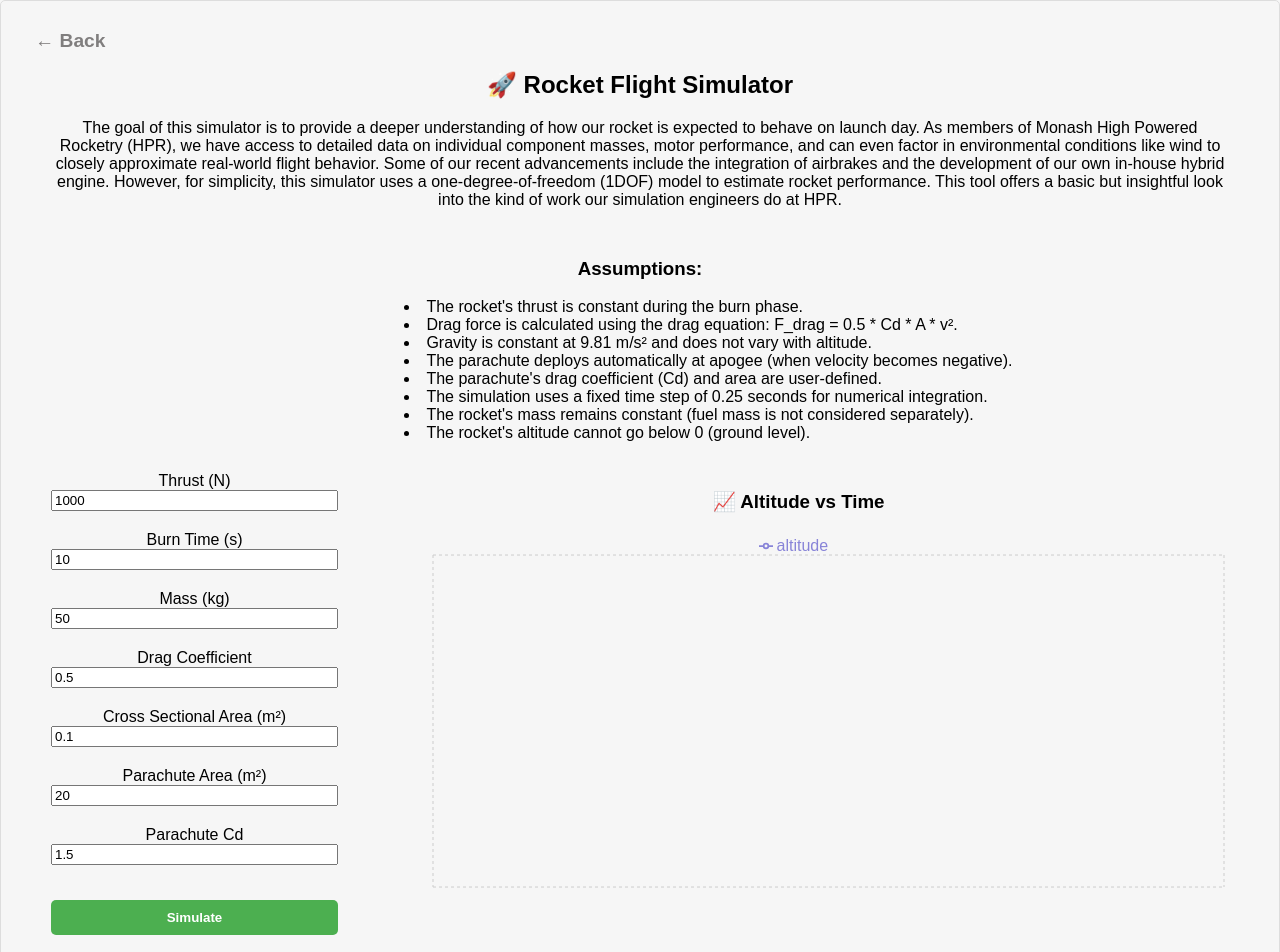
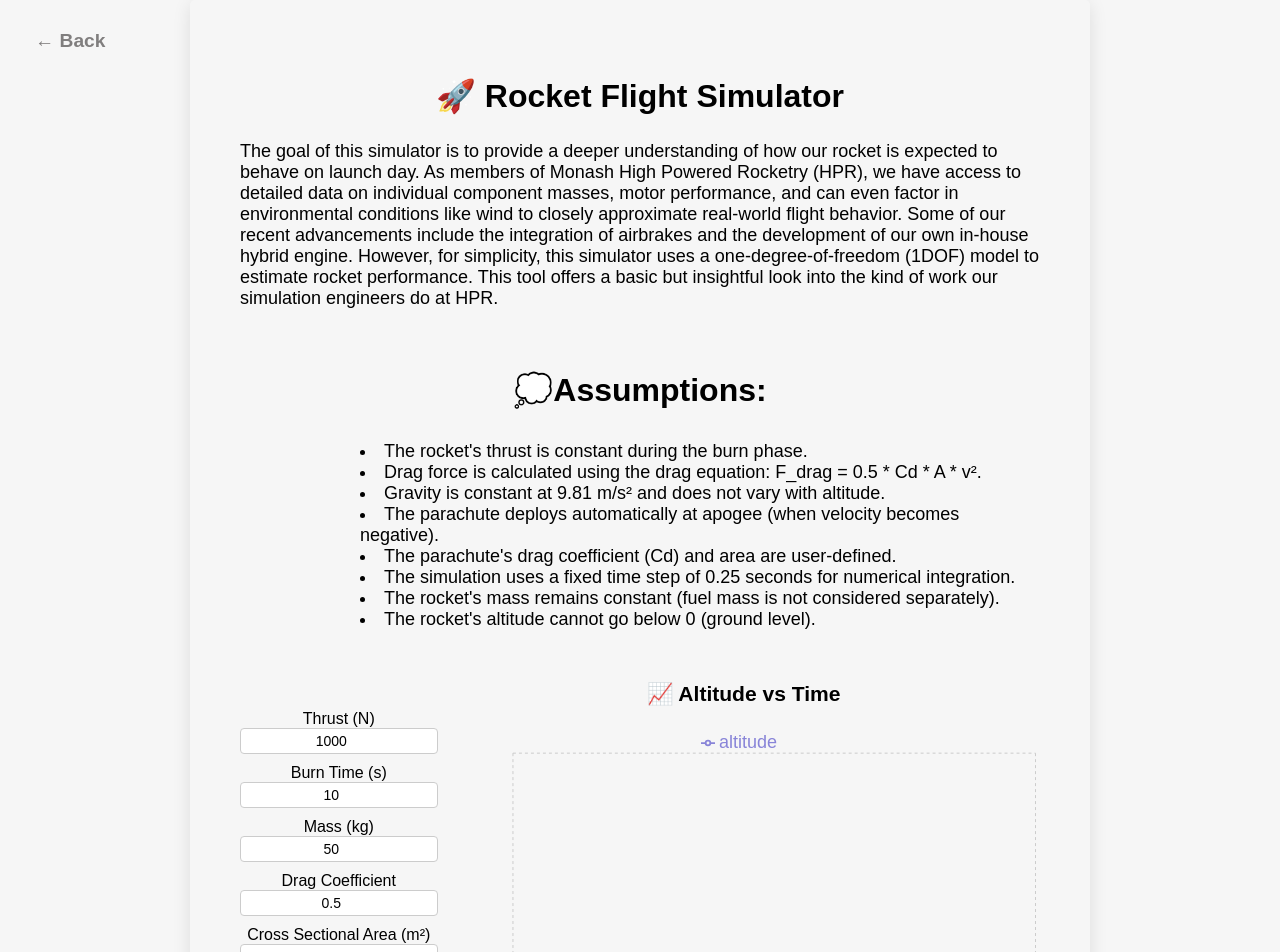
Before and after one commit to VincentG03/macathon_v2, a React (Create React App) app in the folder my-app/: page /rocket-simulator in a window 1280 px wide. Shown: the top 952 px of the page. Built offline with nearby package versions, Linux system fonts and the light colour scheme.

Commit message:
mdn and hpr virtual experience ui touch ups

```diff
--- a/my-app/src/HPR_VE.js
+++ b/my-app/src/HPR_VE.js
@@ -90,16 +90,16 @@ const RocketSimulator = () => {
                 ← Back
             </button>
         <div style={styles.description}>
-          <h2>🚀 Rocket Flight Simulator</h2>
-          <p>
+          <h2 style={{ fontSize: '32px'}}>🚀 Rocket Flight Simulator</h2>
+          <p style={{ textAlign: "left"}}>
           The goal of this simulator is to provide a deeper understanding of how our rocket is expected to behave on launch day. As members of Monash High Powered Rocketry (HPR), we have access to detailed data on individual component masses, motor performance, and can even factor in environmental conditions like wind to closely approximate real-world flight behavior.
 
 Some of our recent advancements include the integration of airbrakes and the development of our own in-house hybrid engine. However, for simplicity, this simulator uses a one-degree-of-freedom (1DOF) model to estimate rocket performance.
 
 This tool offers a basic but insightful look into the kind of work our simulation engineers do at HPR.
           </p>
-          <h3 style={{ paddingTop: '30px' }}>Assumptions:</h3>
-          <ul style={{ listStylePosition: "inside", paddingLeft: "30%", margin: "0", textAlign: "left" }}>
+          <h3 style={{ paddingTop: '30px', fontSize: '32px'}}>💭Assumptions:</h3>
+          <ul style={{ listStylePosition: "inside", paddingLeft: "15%", margin: "0", textAlign: "left" }}>
             <li>The rocket's thrust is constant during the burn phase.</li>
             <li>Drag force is calculated using the drag equation: F_drag = 0.5 * Cd * A * v².</li>
             <li>Gravity is constant at 9.81 m/s² and does not vary with altitude.</li>
@@ -115,31 +115,31 @@ This tool offers a basic but insightful look into the kind of work our simulatio
           <div style={styles.sidebar}>
             <div style={styles.inputGroup}>
               <label>Thrust (N)</label>
-              <input type="number" value={thrust} onChange={(e) => setThrust(Number(e.target.value))} />
+              <input type="number" value={thrust} onChange={(e) => setThrust(Number(e.target.value))} style={styles.input}/>
             </div>
             <div style={styles.inputGroup}>
               <label>Burn Time (s)</label>
-              <input type="number" value={burnTime} onChange={(e) => setBurnTime(Number(e.target.value))} />
+              <input type="number" value={burnTime} onChange={(e) => setBurnTime(Number(e.target.value))} style={styles.input}/>
             </div>
             <div style={styles.inputGroup}>
               <label>Mass (kg)</label>
-              <input type="number" value={mass} onChange={(e) => setMass(Number(e.target.value))} />
+              <input type="number" value={mass} onChange={(e) => setMass(Number(e.target.value))} style={styles.input}/>
             </div>
             <div style={styles.inputGroup}>
               <label>Drag Coefficient</label>
-              <input type="number" value={dragCoefficient} onChange={(e) => setDragCoefficient(Number(e.target.value))} />
+              <input type="number" value={dragCoefficient} onChange={(e) => setDragCoefficient(Number(e.target.value))} style={styles.input}/>
             </div>
             <div style={styles.inputGroup}>
               <label>Cross Sectional Area (m²)</label>
-              <input type="number" value={area} onChange={(e) => setArea(Number(e.target.value))} />
+              <input type="number" value={area} onChange={(e) => setArea(Number(e.target.value))} style={styles.input}/>
             </div>
             <div style={styles.inputGroup}>
               <label>Parachute Area (m²)</label>
-              <input type="number" value={parachuteArea} onChange={(e) => setParachuteArea(Number(e.target.value))} />
+              <input type="number" value={parachuteArea} onChange={(e) => setParachuteArea(Number(e.target.value))} style={styles.input}/>
             </div>
             <div style={styles.inputGroup}>
               <label>Parachute Cd</label>
-              <input type="number" value={parachuteCd} onChange={(e) => setParachuteCd(Number(e.target.value))} />
+              <input type="number" value={parachuteCd} onChange={(e) => setParachuteCd(Number(e.target.value))} style={styles.input}/>
             </div>
             <button style={styles.button} onClick={simulateFlight}>Simulate</button>
           </div>
@@ -179,9 +179,9 @@ This tool offers a basic but insightful look into the kind of work our simulatio
         </div>
         <div style={styles.footer}>
   <p>
-    <strong>
+    {/* <strong> */}
       What variables do you think are missing or have not been considered in this 1DOF simulation? Consider factors like wind, air density variations, or other real-world complexities that could affect rocket performance.
-    </strong>
+    {/* </strong> */}
   </p>
 </div>
       </div>
@@ -194,15 +194,16 @@ This tool offers a basic but insightful look into the kind of work our simulatio
       display: 'flex',
       flexDirection: 'column',
       alignItems: 'center', // Center content horizontally
-        maxWidth: '1300px', // Set a fixed width for the content
+      maxWidth: '800px', // Set a fixed width for the content
       margin: '0 auto', // Center the container on the page
       padding: '50px', // Add padding for spacing
       paddingBottom: '80px', // Add extra padding to ensure scrollbar visibility
       fontFamily: 'Arial, sans-serif',
       gap: '30px',
       textAlign: 'center', // Center-align all text
-        border: '1px solid #ddd',
+      boxShadow: '0 4px 18px rgba(0, 0, 0, 0.1)', // Adding shadow instead of border
       borderRadius: '5px',
+      fontSize: '18px'
     },
       backButton: {
         position: 'absolute', // Position it at the top left
@@ -220,7 +221,7 @@ This tool offers a basic but insightful look into the kind of work our simulatio
       content: {
         display: 'flex',
         flexDirection: 'row', // Arrange inputs and graph side by side
-        gap: '30px',
+        gap: '10px',
         width: '100%', // Ensure content takes up full width
         justifyContent: 'space-between', // Add spacing between inputs and graph
         paddingBottom: '20px', // Add padding to the bottom of the content area
@@ -230,6 +231,8 @@ This tool offers a basic but insightful look into the kind of work our simulatio
         flexDirection: 'column',
         gap: '10px',
         width: '25%', // Set width to 25% for a 1:3 ratio
+        paddingTop: '50px',
+        fontSize: '16px'
       },
       chartArea: {
         width: '75%', // Set width to 75% for a 1:3 ratio
@@ -237,8 +240,20 @@ This tool offers a basic but insightful look into the kind of work our simulatio
       inputGroup: {
         display: 'flex',
         flexDirection: 'column',
-      marginBottom: '10px',
+        marginBottom: '0px',
+
       },
+      input: {
+        height: '26px',
+        textAlign: 'center',           // ⬅️ Horizontally center the text
+        padding: '0',                  // ⬅️ Remove side padding if needed
+        fontSize: '14px',
+        borderRadius: '4px',
+        border: '1px solid #ccc',
+        boxSizing: 'border-box',
+        lineHeight: '36px',            // ⬅️ Helps vertical alignment if needed
+      },
+
     footer: {
       marginTop: '20px',
       padding: '10px',
@@ -248,7 +263,7 @@ This tool offers a basic but insightful look into the kind of work our simulatio
       textAlign: 'center',
     },
     button: {
-      marginTop: '15px',
+      marginTop: '5px',
       padding: '10px',
       backgroundColor: '#4CAF50',
       color: 'white',
@@ -256,6 +271,7 @@ This tool offers a basic but insightful look into the kind of work our simulatio
       border: 'none',
       borderRadius: '5px',
       cursor: 'pointer',
+      fontSize: '17px'
     },
   };
 
--- a/my-app/src/MDN_VE.css
+++ b/my-app/src/MDN_VE.css
@@ -38,6 +38,8 @@
 
   .button-success {
     background: #28a745;
+    padding-left: 15px;
+    padding-right: 15px;
   }
 
   /* Input styles */
--- a/my-app/src/MDN_VE.js
+++ b/my-app/src/MDN_VE.js
@@ -105,30 +105,30 @@ const navigate = useNavigate();
       <button className="back-button" onClick={() => navigate(-1)}>
         ← Back
       </button>
-      <h1>🌈✨MDN Virtual Experience✨🌈</h1>
+      <h1 style={{ fontSize: '32px'}}>🌈✨MDN Virtual Experience✨🌈</h1>
 
       {/* Iris Dataset Information */}
       <div className="section">
-        <h2>🌸 The Iris Dataset</h2>
-        <p>
+        <h2 style={{ fontSize: '28px'}}>🌸 The Iris Dataset</h2>
+        <p style={{ fontSize: '18px'}}>
           The Iris dataset is a famous dataset in machine learning, often used for classification tasks.
           It contains measurements of iris flowers from three different species: <strong>Setosa</strong>,
           <strong>Versicolor</strong>, and <strong>Virginica</strong>. The dataset is small and simple,
           making it an ideal starting point for learning about classification problems and machine learning algorithms.
         </p>
-        <h3 style={{ marginTop: "70px" }}>The Iris Dataset Features</h3>
-        <p>It has four features (also called attributes or inputs) for each flower:</p>
-        <ul style={{ listStylePosition: "inside", paddingLeft: "0", margin: "0", textAlign: "center" }}>
+        <h3 style={{ marginTop: "70px", fontSize: '28px' }}>The Iris Dataset Features</h3>
+        <p style={{ fontSize: '18px'}}>It has four features (also called attributes or inputs) for each flower:</p>
+        <ul style={{ listStylePosition: "inside", paddingLeft: "0", margin: "0", textAlign: "center", fontSize: '18px'}}>
     <li>Sepal Length (in cm)</li>
     <li>Sepal Width (in cm)</li>
     <li>Petal Length (in cm)</li>
     <li>Petal Width (in cm)</li>
   </ul>
-        <p>
+        <p style={{ fontSize: '18px'}}>
           These four features are used to classify the flowers into one of the three species. Each sample (data point)
           in the dataset represents a flower, with its measurements and the corresponding label (the species).
         </p>
-        <h3 style={{ marginTop: "70px" }}>Example Data Points</h3>
+        <h3 style={{ marginTop: "70px", fontSize: '28px' }}>Example Data Points</h3>
         <table style={{ width: "100%", borderCollapse: "collapse", marginTop: "10px" }}>
           <thead>
             <tr>
@@ -165,13 +165,23 @@ const navigate = useNavigate();
         </table>
       </div>
 
-      <h2 style={{ marginTop: "70px" }}>🧠 Learn AI by Training a Model</h2>
-      <p>This app uses a simple dataset (Iris) to show how machines learn from data.</p>
+      <h2 style={{ marginTop: "70px", fontSize: '28px' }}>🧠 Learn AI by Training a Model</h2>
+      <p style={{ fontSize: '18px' }}>This app uses a simple dataset (Iris) to show how machines learn from data.
+      </p>
+      <p style={{ fontSize: '18px' }}>
+        One common way to adjust the training results of your model is to change the learning rate and the number of epochs (training loops).
+      </p>
+      <ul style={{ listStylePosition: "inside", paddingLeft: "40px", margin: "0", textAlign: "left", fontSize: '18px'}}>
+    <li><strong className="highlight"> Learning rate </strong> is a hyperparameter that controls how much to change the model in response to the estimated error each time the model weights are updated.</li>
+    <li><strong className="highlight">Epochs </strong> are the number of times that the learning algorithm will work through the entire training dataset.</li>
+  </ul>
+  <p style={{ fontSize: '18px' }}>Knowing this now, let's try adjust these two parameters and see how it affects the training results.
+      </p>
 
       {/* Training Settings Section */}
       <div className="section">
-        <h3>1️⃣ Training Settings</h3>
-        <label>Learning Rate: </label>
+        <h3 style={{ fontSize: '28px' }}>1️⃣ Training Settings</h3>
+        <label style={{ fontSize: '18px' }}>Learning Rate: </label>
         <input
           type="number"
           step="0.01"
@@ -180,7 +190,7 @@ const navigate = useNavigate();
           className="input"
         />
         <br />
-        <label>Epochs (Training Loops): </label>
+        <label style={{ fontSize: '18px' }}>Epochs (Training Loops): </label>
         <input
           type="number"
           value={epochs}
@@ -192,6 +202,7 @@ const navigate = useNavigate();
           onClick={trainModel}
           disabled={isTraining}
           className="button button-primary"
+          style={{ fontSize: '18px' }}
         >
           {isTraining ? "Training..." : "Train Model"}
         </button>
@@ -199,7 +210,7 @@ const navigate = useNavigate();
 
       {/* Training Progress Section */}
 <div className="section">
-  <h3 style={{ marginTop: "70px" }}>2️⃣ Training Progress</h3>
+  <h3 style={{ marginTop: "70px", fontSize: '28px' }}>2️⃣ Training Progress</h3>
   <div style={{ display: "flex", justifyContent: "center" }}>
     <LineChart width={600} height={300} data={trainingData}>
       <CartesianGrid strokeDasharray="3 3" />
@@ -219,8 +230,8 @@ const navigate = useNavigate();
 
       {/* Try It Yourself Section */}
       <div style={{ marginTop: "70px" }} className="section">
-        <h3>3️⃣ Try It Yourself</h3>
-        <p>Enter measurements and predict the type of iris flower:</p>
+        <h3 style={{ fontSize: '28px' }}>3️⃣ Try It Yourself</h3>
+        <p style={{ fontSize: '18px' }}>Enter measurements and predict the type of iris flower:</p>
         <div style={{ display: "flex", gap: "10px", marginBottom: "10px", flexDirection: "row" }}>
           {["Sepal Length", "Sepal Width", "Petal Length", "Petal Width"].map((label, i) => (
             <div key={i} style={{ display: "flex", flexDirection: "column", alignItems: "center" }}>
@@ -244,6 +255,7 @@ const navigate = useNavigate();
           onClick={handlePredict}
           disabled={!model}
           className="button button-success"
+          style={{ fontSize: '18px' }}
         >
           Predict
         </button>
```
Lines whose indentation alone changed are shown as unchanged.
